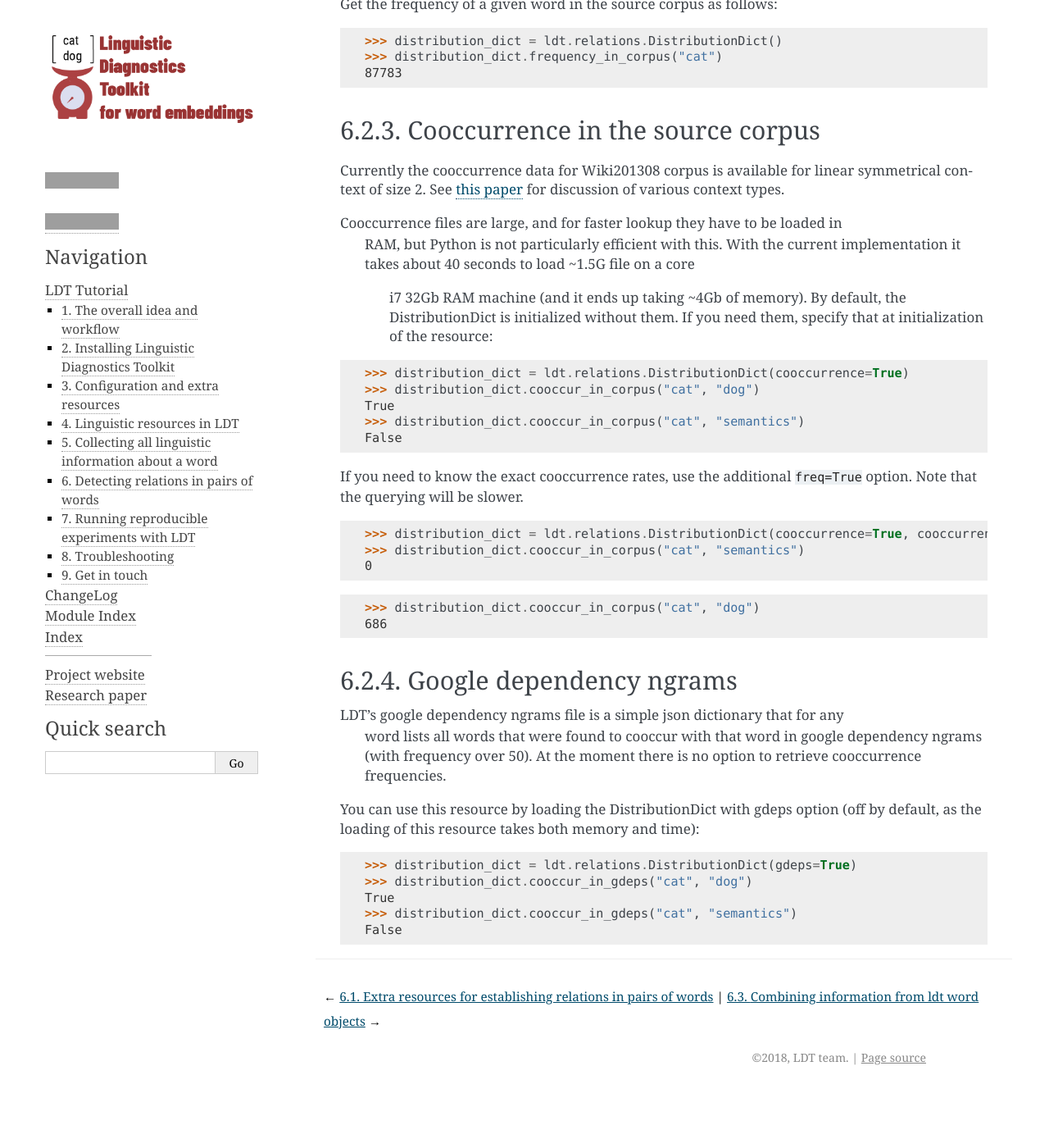
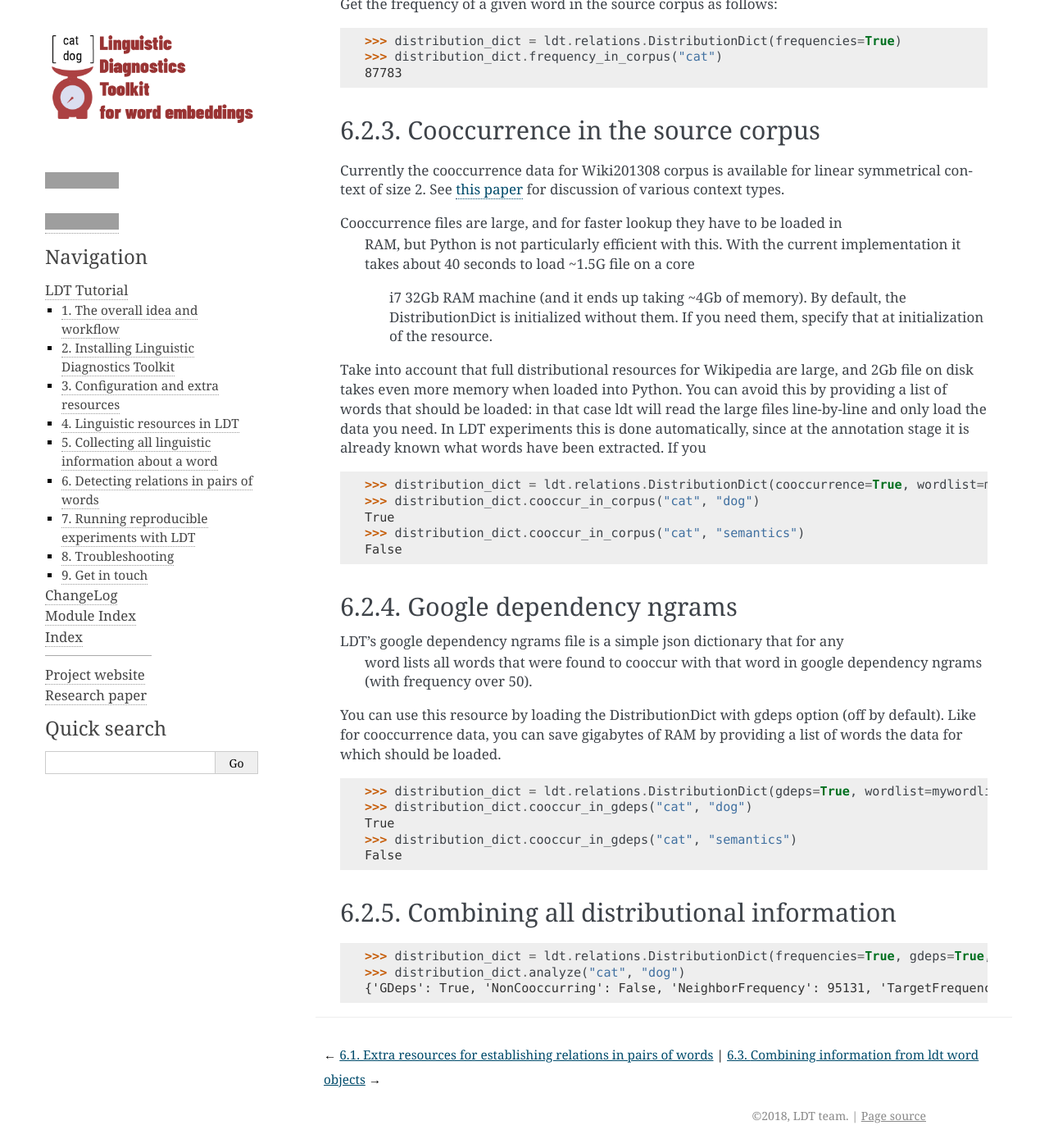
Before and after one commit to annargrs/ldt, a Sphinx documentation site: the page built from docs/source/Tutorial/relations/distribution.rst, in a window 1280 px wide and 1400 px high, scrolled down 523 px. Shown: the whole window at 82% size. Built offline with Sphinx 7.4.7, drawn with Linux system fonts in a browser that asks for light colours; before the commit the page ends 1852 px from its top, so only the background shows below that; some of the changed text lies outside the part shown; grey boxes are pictures that could not be loaded.

Commit message:
fixes in distribution module, updated tutorial

```diff
--- a/docs/source/Tutorial/relations/distribution.rst
+++ b/docs/source/Tutorial/relations/distribution.rst
@@ -1,6 +1,6 @@
-===============================
-Distribution information in LDT
-===============================
+==========================
+Distributional information
+==========================
 
 -------------
 What LDT does
@@ -21,7 +21,7 @@ Word frequency in the source corpus
 
 Get the frequency of a given word in the source corpus as follows:
 
->>> distribution_dict = ldt.relations.DistributionDict()
+>>> distribution_dict = ldt.relations.DistributionDict(frequencies=True)
 >>> distribution_dict.frequency_in_corpus("cat")
 87783
 
@@ -38,23 +38,20 @@ Cooccurrence files are large, and for faster lookup they have to be loaded in
  current implementation it takes about 40 seconds to load ~1.5G file on a core
   i7 32Gb RAM machine (and it ends up taking ~4Gb of memory). By default, the
   DistributionDict is initialized without them. If you need them, specify
-  that at initialization of the resource:
+  that at initialization of the resource.
 
->>> distribution_dict = ldt.relations.DistributionDict(cooccurrence=True)
+Take into account that full distributional resources for Wikipedia are
+large, and 2Gb file on disk takes even more memory when loaded into Python.
+You can avoid this by providing a list of words that should be loaded: in
+that case ldt will read the large files line-by-line and only load the data
+you need. In LDT experiments this is done automatically, since at the
+annotation stage it is already known what words have been extracted. If you
+
+>>> distribution_dict = ldt.relations.DistributionDict(cooccurrence=True, wordlist=my_wordlist)
 >>> distribution_dict.cooccur_in_corpus("cat", "dog")
 True
 >>> distribution_dict.cooccur_in_corpus("cat", "semantics")
 False
-
-If you need to know the exact cooccurrence rates, use the additional
-``freq=True`` option. Note that the querying will be slower.
-
->>> distribution_dict = ldt.relations.DistributionDict(cooccurrence=True, cooccurrence_freq=True)
->>> distribution_dict.cooccur_in_corpus("cat", "semantics")
-0
-
->>> distribution_dict.cooccur_in_corpus("cat", "dog")
-686
 
 ------------------------
 Google dependency ngrams
@@ -62,14 +59,22 @@ Google dependency ngrams
 
 LDT's google dependency ngrams file is a simple json dictionary that for any
  word lists all words that were found to cooccur with that word in google
- dependency ngrams (with frequency over 50). At the moment there is no
- option to retrieve cooccurrence frequencies.
+ dependency ngrams (with frequency over 50).
 
 You can use this resource by loading the DistributionDict with gdeps option
-(off by default, as the loading of this resource takes both memory and time):
+(off by default). Like for cooccurrence data, you can save gigabytes of RAM by
+providing a list of words the data for which should be loaded.
 
->>> distribution_dict = ldt.relations.DistributionDict(gdeps=True)
+>>> distribution_dict = ldt.relations.DistributionDict(gdeps=True, wordlist=mywordlist)
 >>> distribution_dict.cooccur_in_gdeps("cat", "dog")
 True
 >>> distribution_dict.cooccur_in_gdeps("cat", "semantics")
 False
+
+----------------------------------------
+Combining all distributional information
+----------------------------------------
+
+>>> distribution_dict = ldt.relations.DistributionDict(frequencies=True, gdeps=True, wordlist=["cat", "dog"])
+>>> distribution_dict.analyze("cat", "dog")
+{'GDeps': True, 'NonCooccurring': False, 'NeighborFrequency': 95131, 'TargetFrequency': 87783}
```
Also changed, not shown: docs/source/Tutorial/relations/pair.rst (+5 -10 lines), 1 other file.
